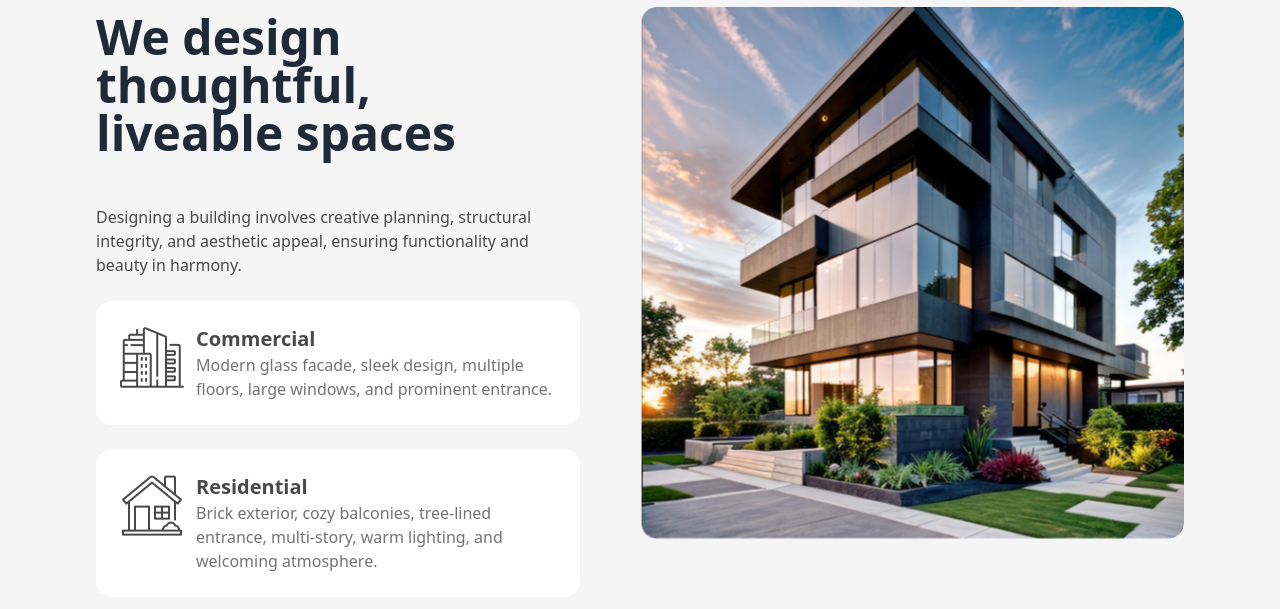
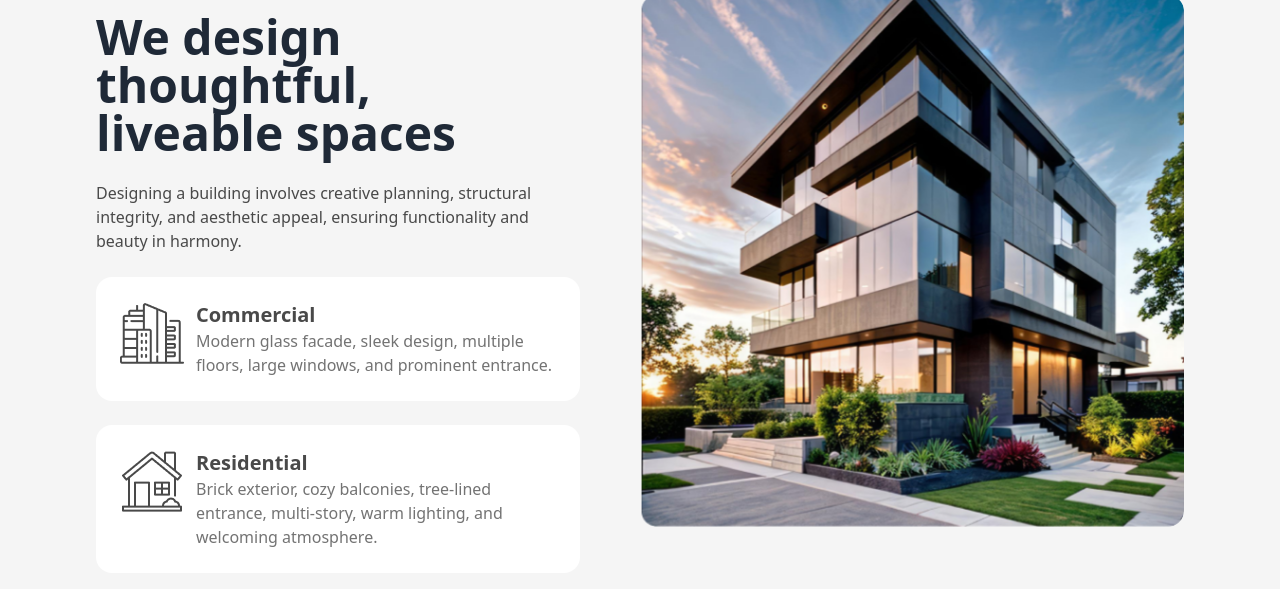
Before and after one commit to MoinulIslamNabin/Assignment-three, a plain HTML site: page index.html in a window 1280 px wide. Shown: the part 895-1504 px from the top of the page. Drawn offline with nearby package versions, Linux system fonts and the light colour scheme.

Commit message:
about margine fixed

```diff
--- a/index.html
+++ b/index.html
@@ -173,9 +173,10 @@
                         </div>
                         <h1 class="text-2xl md:text-3xl lg:text-5xl text-center lg:text-left font-extrabold mt-4">We
                             design thoughtful,<br class="md:hidden xl:inline"> liveable spaces</h1>
-                        <p class="py-6 mt-6 w-5/6 mx-auto lg:mx-0 text-center lg:text-left text-sm sm:text-base text-[#494949] font-medium">
+                        <p class="py-6  w-5/6 mx-auto lg:mx-0 text-center lg:text-left text-sm sm:text-base text-[#494949] font-medium">
                         Designing a building involves creative planning, structural integrity, and aesthetic appeal, ensuring functionality and beauty in harmony.
                         </p>
+                        <!-- card -->
                         <div class="flex flex-col md:flex-row lg:flex-col">
                             <div class="flex items-start justify-between p-6 mb-4 md:mb-0 lg:mb-6 bg-white rounded-2xl w-full lg:w-11/12">
                                 <img src="./assets/commercial.png" alt="">
```
